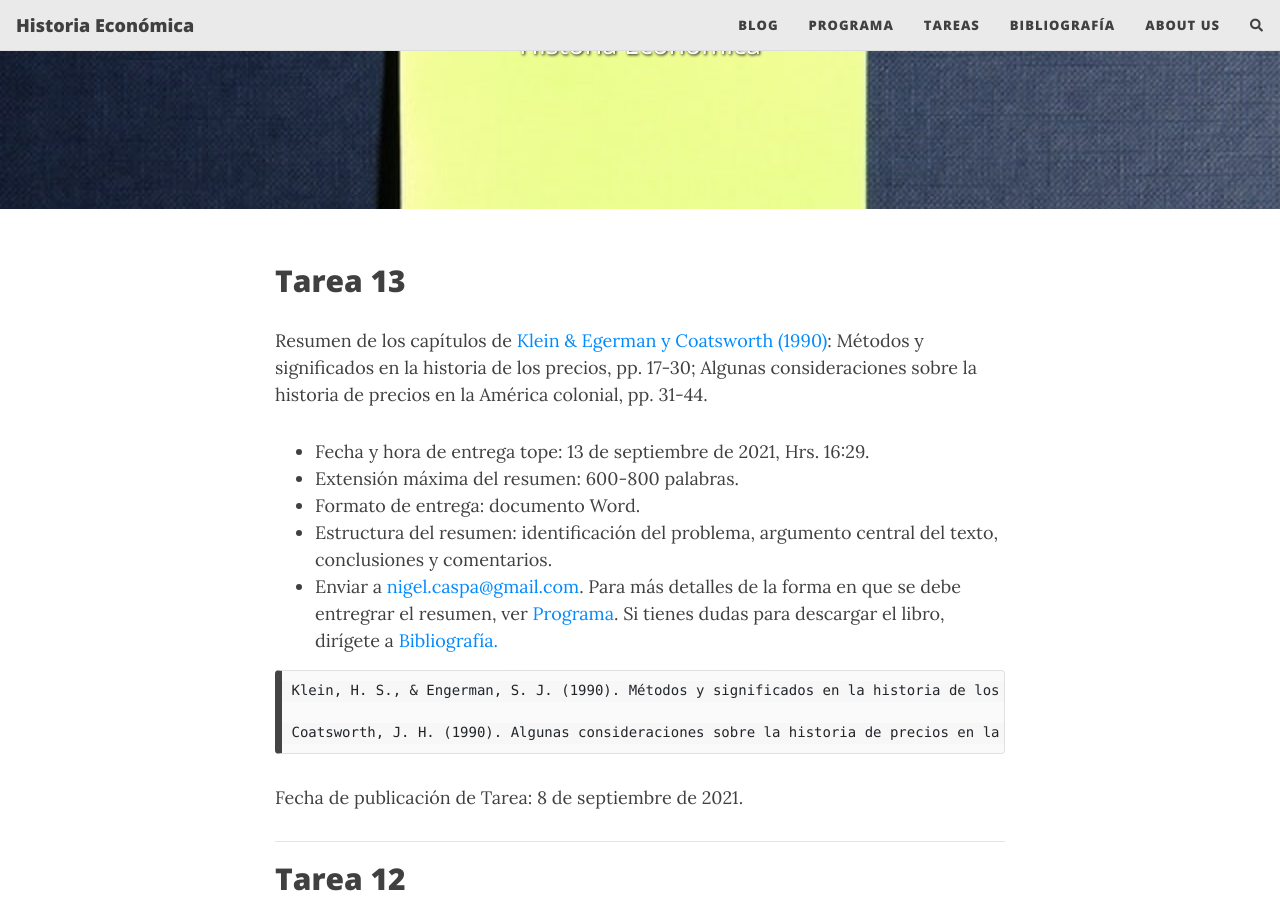
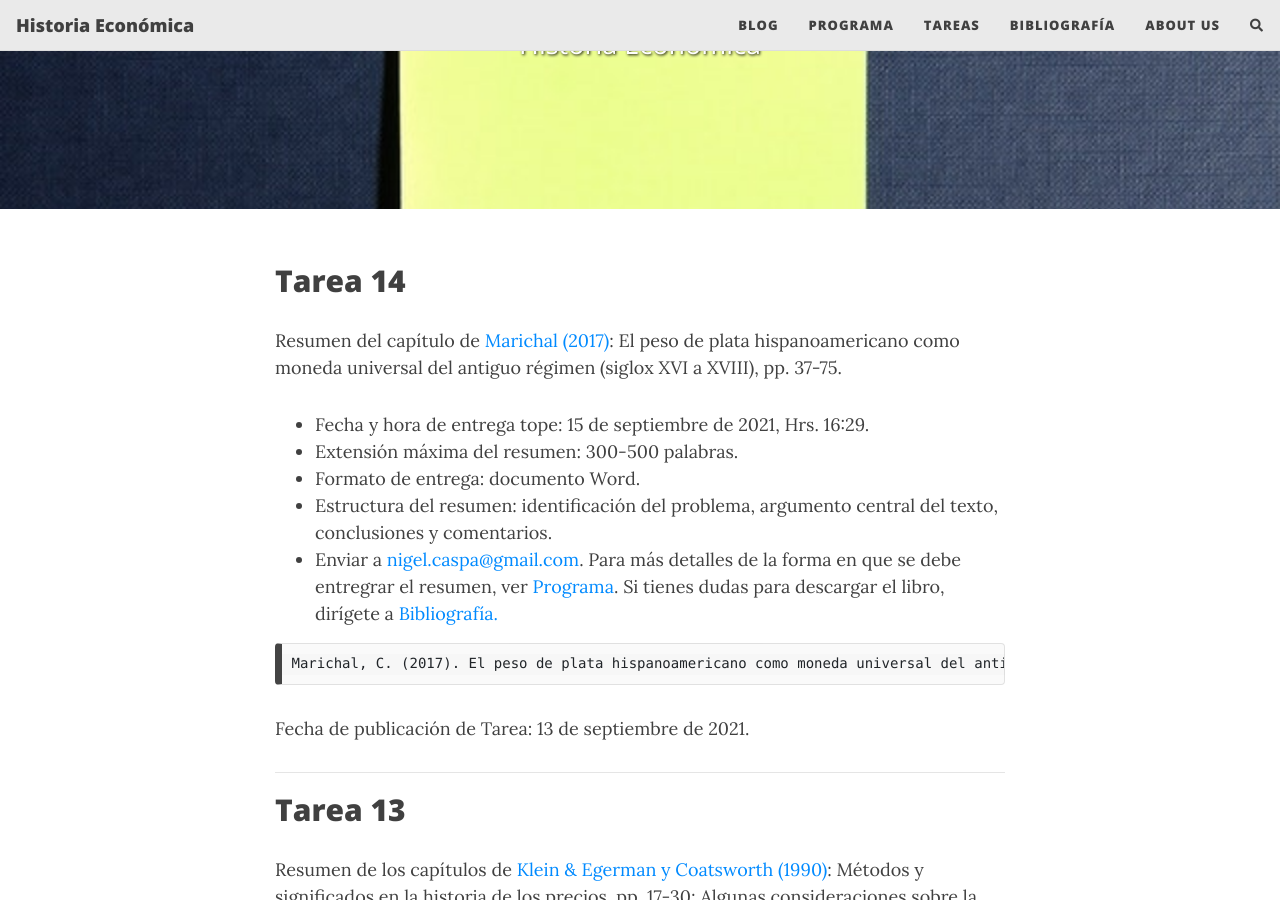
Before and after one commit to NigelCaspa/historiaeconomica, a Jekyll site: the page built from tareas.md, in a window 1280 px wide and 900 px high, scrolled down 336 px. Built offline with Jekyll 4.4.1, drawn with Linux system fonts in a browser that asks for light colours; nearby versions of some CDN libraries; comment, search, counter and statistics services are not loaded.

Commit message:
subo tarea 14

```diff
--- a/tareas.md
+++ b/tareas.md
@@ -6,6 +6,24 @@ cover-img: /assets/img/todo.jpg
 thumbnail-img: /assets/img/todo.jpg
 share-img: /assets/img/todo.jpg
 ---
+## Tarea 14
+Resumen del capítulo de [Marichal (2017)](https://nigelcaspa.github.io/historiaeconomica/pdf/2017-Marichal-moneda.pdf): El peso de plata hispanoamericano como moneda universal del antiguo régimen (siglox XVI a XVIII), pp. 37-75.
+
+- Fecha y hora de entrega tope: 15 de septiembre de 2021, Hrs. 16:29.
+- Extensión máxima del resumen: 300-500 palabras.
+- Formato de entrega: documento Word.
+- Estructura del resumen: identificación del problema, argumento central del texto, conclusiones y comentarios.
+- Enviar a [nigel.caspa@gmail.com](mailto:nigel.caspa@gmail.com).
+Para más detalles de la forma en que se debe entregrar el resumen, ver [Programa](programa.md). Si tienes dudas para descargar el libro, dirígete a [Bibliografía.](bibliografia.md)
+
+~~~
+Marichal, C. (2017). El peso de plata hispanoamericano como moneda universal del antiguo régimen (siglox XVI a XVIII). En C. Marichal & S. Topik (Eds.), De la plata a la cocaína: Cinco siglos de historia económica de América Latina, 1500-2000 (pp. 37–75). El Colegio de México / FCE.
+~~~
+
+Fecha de publicación de Tarea: 13 de septiembre de 2021.
+
+-----------------
+
 ## Tarea 13
 Resumen de los capítulos de [Klein & Egerman y Coatsworth (1990)](https://nigelcaspa.github.io/historiaeconomica/pdf/1990_johnson&tandeter-economíascoloniales-precios.pdf): Métodos y significados en la historia de los precios, pp. 17-30; Algunas consideraciones sobre la historia de precios en la América colonial, pp. 31-44.
 
```
Also changed, not shown: 2 other files.
